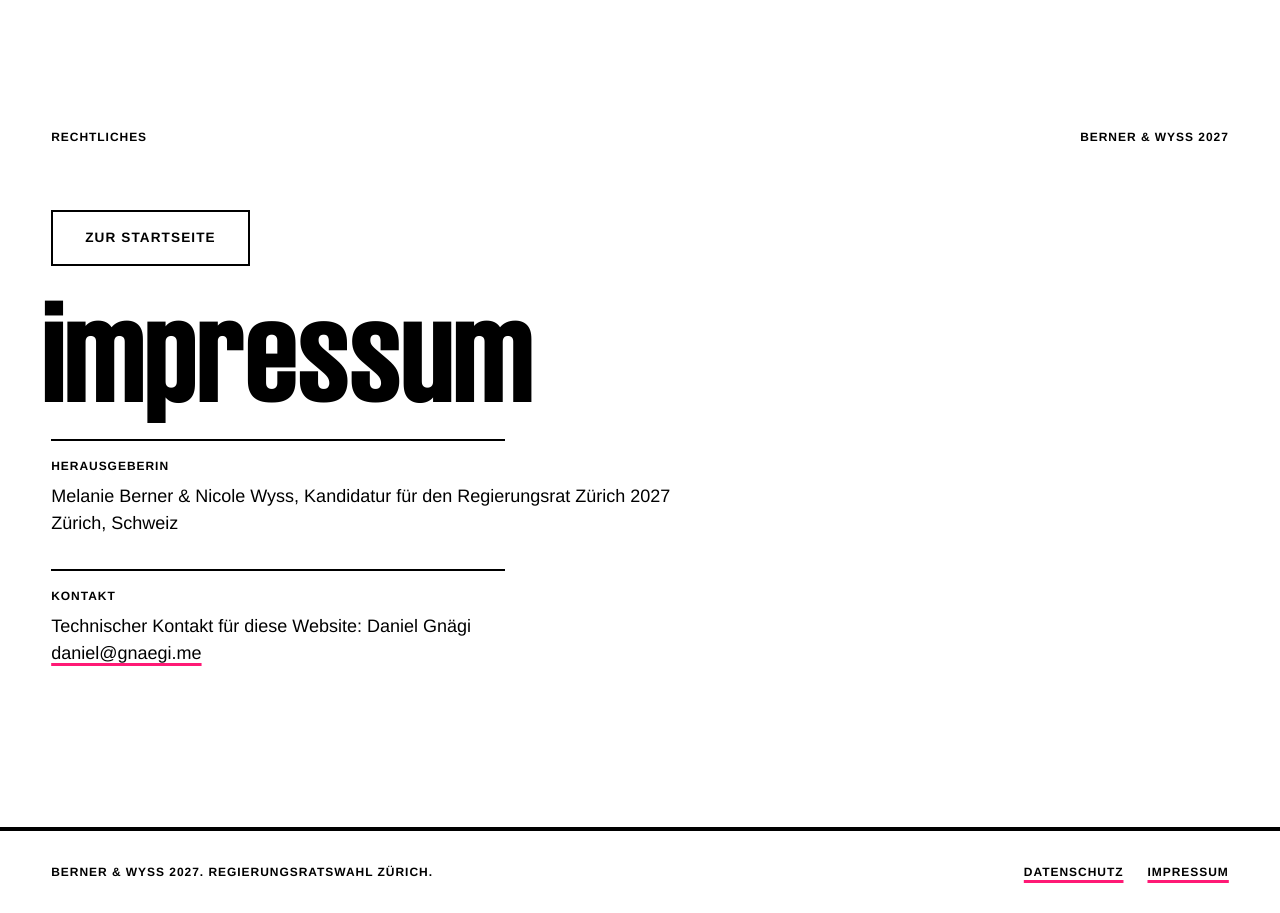
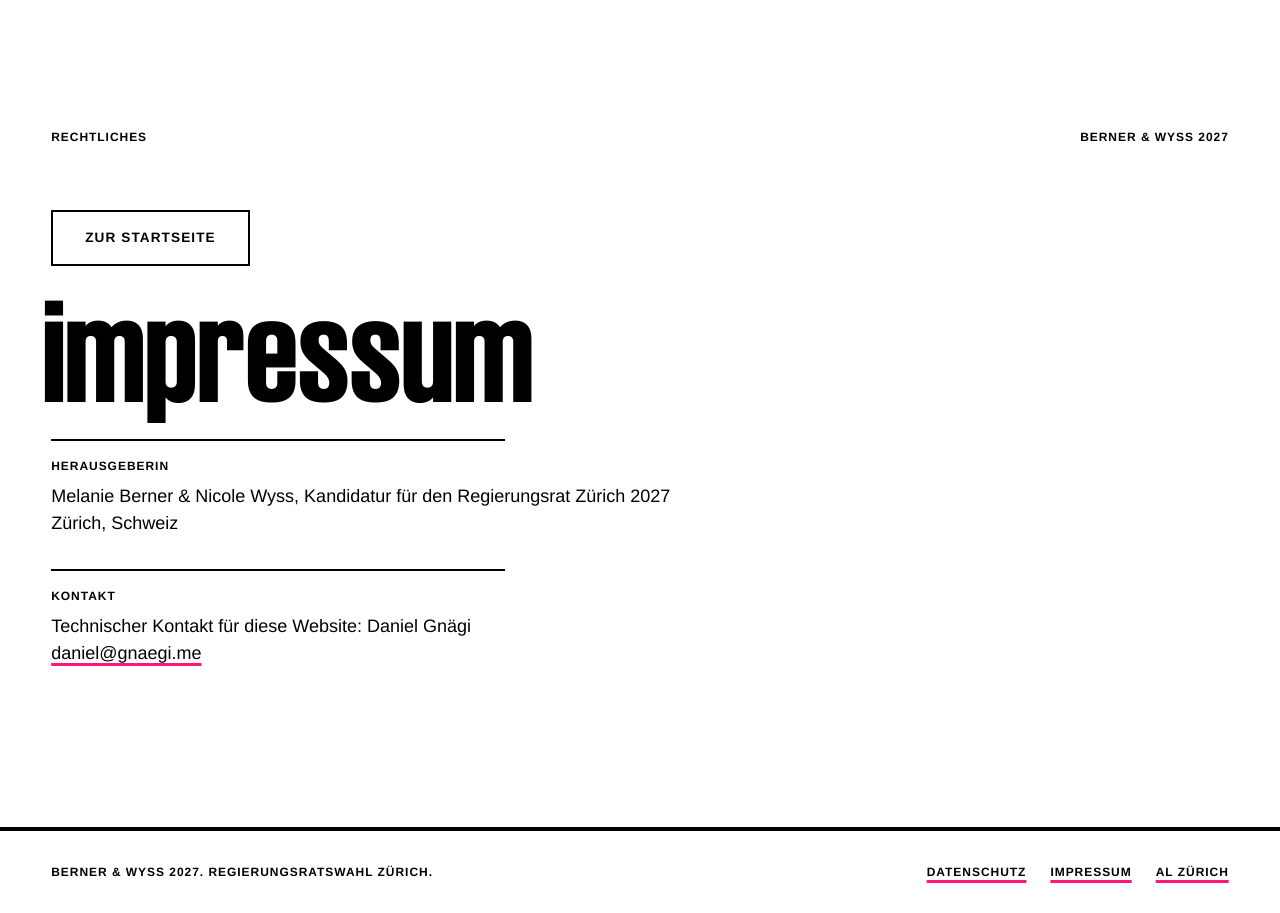
Before and after one commit to dgnaegi/topsharing2027, a React (Vite) app in the folder frontend/: page /impressum in a window 1280 px wide. Built offline with nearby package versions, Linux system fonts and the light colour scheme; no server answers.

Commit message:
add al link

```diff
--- a/frontend/src/components/AppFooter.tsx
+++ b/frontend/src/components/AppFooter.tsx
@@ -8,6 +8,9 @@ export function AppFooter() {
       <FooterLinks>
         <Link to="/datenschutz">Datenschutz</Link>
         <Link to="/impressum">Impressum</Link>
+        <a href="https://al-zh.ch" target="_blank" rel="noopener noreferrer">
+          AL Zürich
+        </a>
       </FooterLinks>
     </FooterBar>
   )
```
